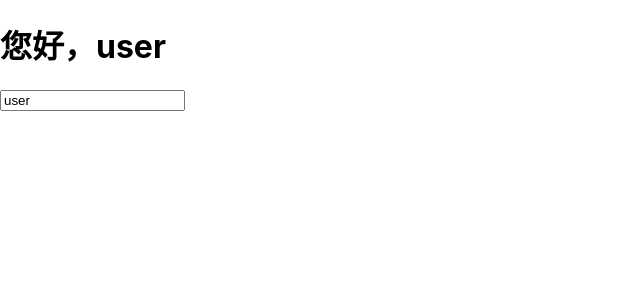
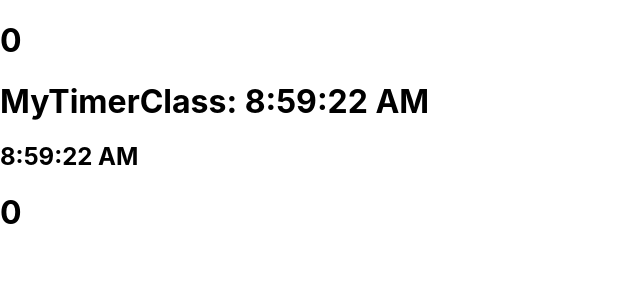
Before and after one commit to Yu-Chia/react-learning, a React (Create React App) app: page / in a window 1280 px wide. Shown: the top 300 px of the page, without its empty margins (0-640 px from the left). Built offline with nearby package versions, Linux system fonts and the light colour scheme.

Commit message:
20200603 04:31pm

```diff
--- a/src/App.js
+++ b/src/App.js
@@ -1,20 +1,12 @@
-import React, { useState } from 'react'
-import MyTextInput from './components/MyTextInput'
+import React from 'react'
+import MyTimerClass from './components/MyTimerClass'
+import MyTimerFunc from './components/MyTimerFunc'
 
-function App() {
-  const [nameFromChild, setNameFromChild] = useState('user')
+export default function App(props) {
   return (
     <>
-      <h1>您好，{nameFromChild}</h1>
-      <MyTextInput
-        value={nameFromChild}
-        onChange={(event) => setNameFromChild(event.target.value)}
-        // sendNameToMe={(text) => {
-        //   setNameFromChild(text)
-        // }}
-      />
+      <MyTimerClass />
+      <MyTimerFunc />
     </>
   )
 }
-
-export default App
--- /dev/null
+++ b/src/components/MyTimerClass.js
@@ -0,0 +1,38 @@
+import React from 'react'
+
+class MyTimerClass extends React.Component {
+  constructor(props) {
+    super(props)
+    this.state = { date: new Date(), total: 0 }
+  }
+
+  componentDidMount() {
+    this.timerID = setInterval(() => {
+      this.setState({ date: new Date() })
+    }, 1000)
+  }
+
+  componentWillUnmount() {
+    clearInterval(this.timerID)
+  }
+
+  handleClickEverySeconds = (value) => {
+    setInterval(() => {
+      console.log('handleClickEverySeconds')
+      this.setState({ total: this.state.total + value })
+    }, 1000)
+  }
+
+  render() {
+    return (
+      <>
+        <h1 onClick={() => this.handleClickEverySeconds(1)}>
+          {this.state.total}
+        </h1>
+        <h1>MyTimerClass: {this.state.date.toLocaleTimeString()}</h1>
+      </>
+    )
+  }
+}
+
+export default MyTimerClass
--- /dev/null
+++ b/src/components/MyTimerFunc.js
@@ -0,0 +1,35 @@
+import React, { useState, useEffect } from 'react'
+
+function MyTimerFunc(props) {
+  const [date, setDate] = useState(new Date())
+  const [total, setTotal] = useState(0)
+
+  useEffect(() => {
+    const timerID = setInterval(() => {
+      setDate(new Date())
+    }, 1000)
+
+    return () => {
+      window.clearInterval(timerID)
+    }
+  }, [date])
+
+  // 錯誤用法
+  // 需要改用useInterval
+  // 參考：https://overreacted.io/zh-hans/making-setinterval-declarative-with-react-hooks/
+  const handleClickEverySeconds = (value) => {
+    setInterval(() => {
+      console.log('handleClickEverySeconds')
+      setTotal(total + value)
+    }, 1000)
+  }
+
+  return (
+    <>
+      <h2>{date.toLocaleTimeString()}</h2>
+      <h1 onClick={() => handleClickEverySeconds(1)}>{total}</h1>
+    </>
+  )
+}
+
+export default MyTimerFunc
```
Also changed, not shown: tmp-0603-3/App.js (added, +21 -0 lines), tmp-0603-3/components/MyTextDisplay.js (added, +11 -0 lines), tmp-0603-4/App copy.js (added, +71 -0 lines), tmp-0603-4/App.js (added, +38 -0 lines), tmp-0603-4/components/MyTest.js (added, +36 -0 lines), tmp-0603-4/components/MyTestFunc.js (added, +33 -0 lines), tmp-0603-3/components/MyTextInput.js (renamed from src/components/MyTextInput.js), 1 other file (tests, documents, lock files or other folders).
